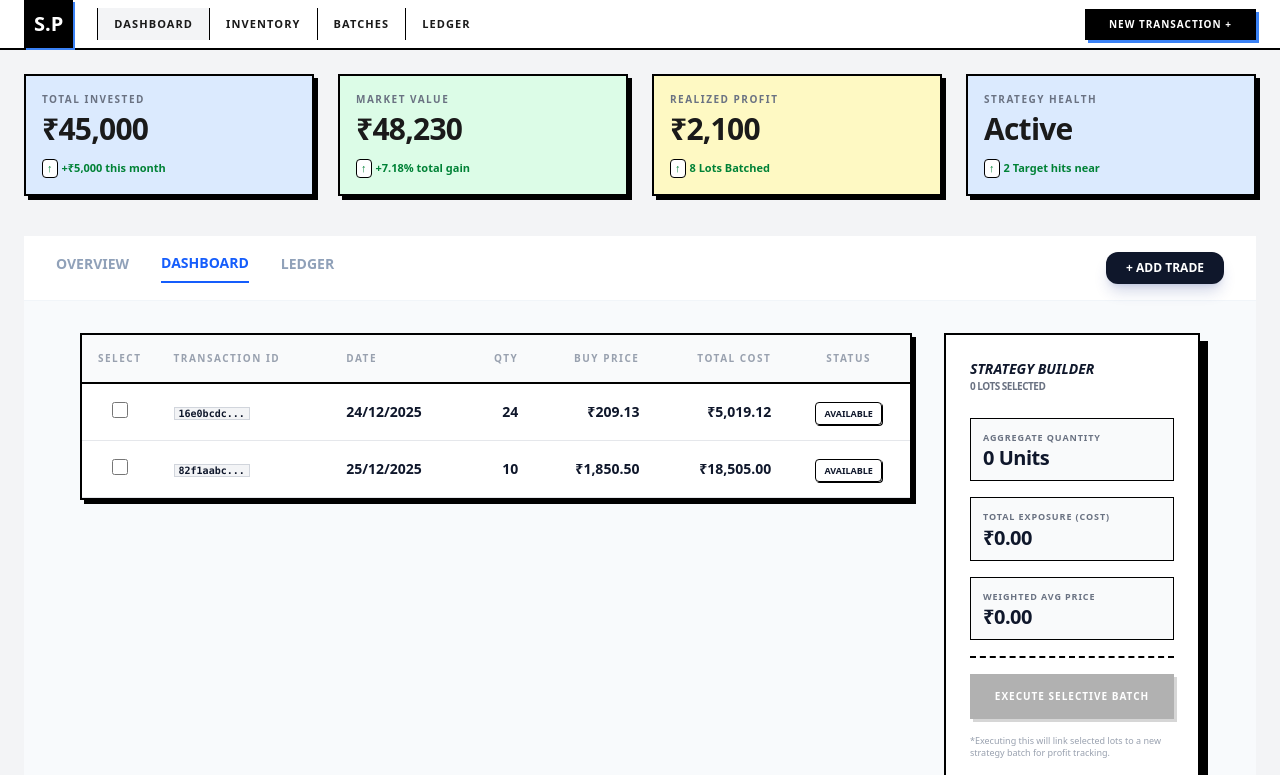
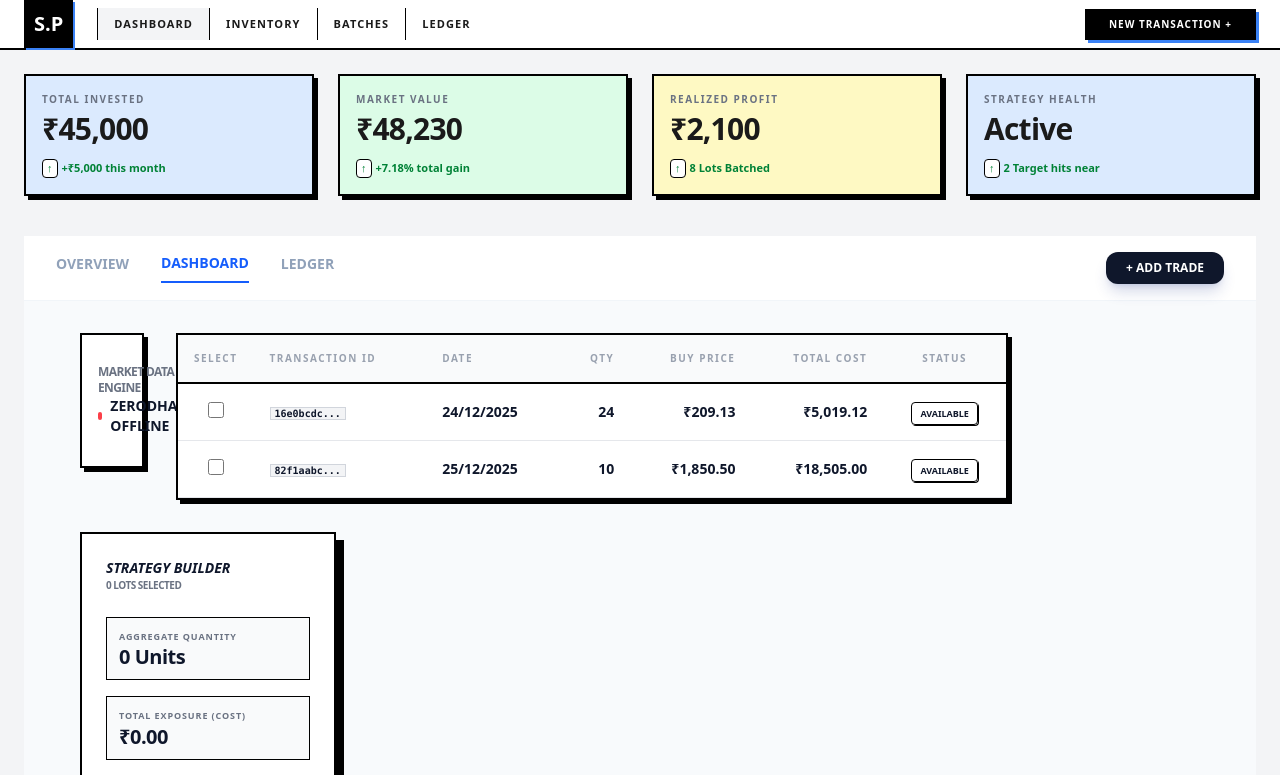
Before and after one commit to hariprasad-neela/stock-portfolio-app, a React (Vite) app in the folder client/: page / in a window 1280 px wide. Shown: the top 775 px of the page. Built offline with nearby package versions, Linux system fonts and the light colour scheme; no server answers.

Commit message:
Zerodha login button

```diff
--- a/client/src/components/StrategyDashboard.tsx
+++ b/client/src/components/StrategyDashboard.tsx
@@ -8,6 +8,7 @@ import BatchBuilder from '../features/inventory/BatchBuilder';
 import { executeBatchCreation } from '../features/inventory/batchService';
 import { OpenLot } from '../types';
 const API_BASE_URL = import.meta.env.VITE_API_URL || '';
+import { ZerodhaManager } from '../features/market/ZerodhaManager';
 
 const StrategyDashboard = () => {
     const dispatch = useDispatch();
@@ -134,6 +135,7 @@ const StrategyDashboard = () => {
     return (
         <div className="space-y-8 max-w-6xl mx-auto px-4 py-8">
             <div className="grid grid-cols-12 gap-8">
+                <ZerodhaManager />
                 {/* Table takes up 9 columns */}
                 <div className="col-span-12 lg:col-span-9">
                     <InventoryTable
--- /dev/null
+++ b/client/src/features/market/ZerodhaManager.tsx
@@ -0,0 +1,58 @@
+import React, { useState, useEffect } from 'react';
+
+export const ZerodhaManager = () => {
+    const [isConnected, setIsConnected] = useState(false);
+    const API_BASE = import.meta.env.VITE_API_URL || '';
+
+    const checkStatus = async () => {
+        try {
+            const res = await fetch(`${API_BASE}/api/market/quotes?symbols=NSE:SILVERBEES`);
+            if (res.ok) setIsConnected(true);
+            else setIsConnected(false);
+        } catch {
+            setIsConnected(false);
+        }
+    };
+
+    useEffect(() => {
+        checkStatus();
+    }, []);
+
+    const handleLogin = async () => {
+        try {
+            const res = await fetch(`${API_BASE}/api/auth/zerodha-url`);
+            const { url } = await res.json();
+
+            // Open Zerodha in a popup
+            const width = 500, height = 600;
+            const left = (window.innerWidth - width) / 2;
+            const top = (window.innerHeight - height) / 2;
+
+            window.open(url, 'ZerodhaLogin', `width=${width},height=${height},top=${top},left=${left}`);
+        } catch (err) {
+            alert("Failed to connect to backend");
+        }
+    };
+
+    return (
+        <div className="border-2 border-black bg-white p-4 mb-8 shadow-[4px_4px_0px_0px_rgba(0,0,0,1)] flex justify-between items-center">
+            <div>
+                <h3 className="font-black text-xs uppercase tracking-tighter text-gray-500">Market Data Engine</h3>
+                <div className="flex items-center gap-2">
+                    <div className={`w-2 h-2 rounded-full ${isConnected ? 'bg-green-500' : 'bg-red-500 animate-pulse'}`}></div>
+                    <span className="font-black text-sm uppercase">
+                        {isConnected ? 'Kite Connect Active' : 'Zerodha Offline'}
+                    </span>
+                </div>
+            </div>
+            {!isConnected && (
+                <button
+                    onClick={handleLogin}
+                    className="bg-yellow-400 border-2 border-black px-4 py-2 font-black text-[10px] uppercase hover:translate-x-[2px] hover:translate-y-[2px] hover:shadow-none transition-all shadow-[2px_2px_0px_0px_rgba(0,0,0,1)]"
+                >
+                    Initialize Session
+                </button>
+            )}
+        </div>
+    );
+};
```
Also changed, not shown: 1 other file (tests, documents, lock files or other folders).
